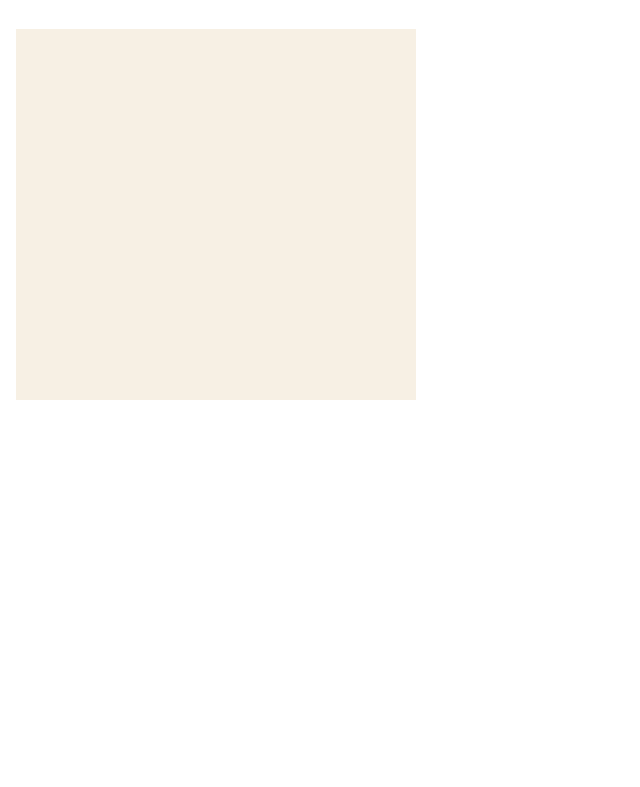
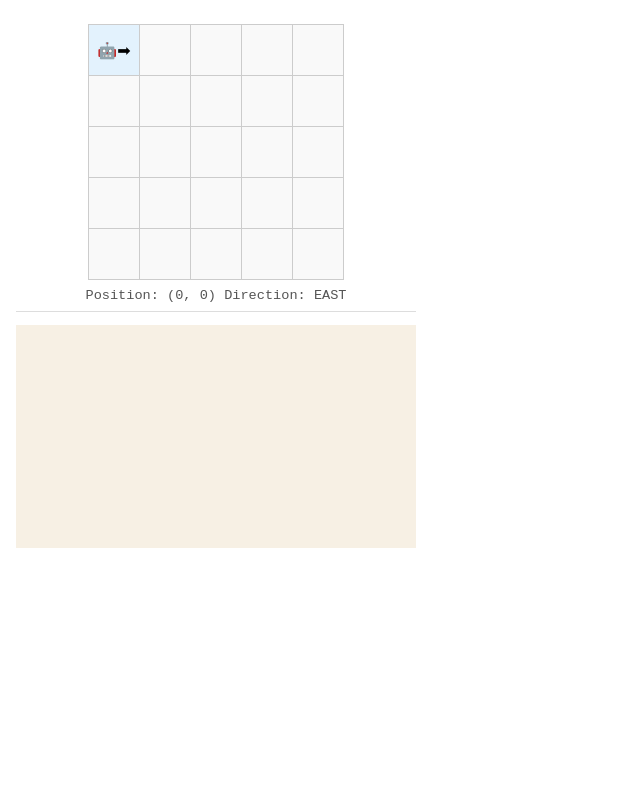
Before and after one commit to SmartgradDev/octo-blockly, a website built with webpack: page src/index.html in a window 1280 px wide. Shown: the whole page, without its empty margins (0-640 px from the left). Built offline with nearby package versions, Linux system fonts and the light colour scheme; what blockly would draw is missing.

Commit message:
feat: grid system

```diff
--- a/src/index.css
+++ b/src/index.css
@@ -38,3 +38,37 @@ code {
 #output {
   height: 50%;
 }
+
+/* ── Robot Grid Simulator ─────────────────────────── */
+
+#simulatorPane {
+  padding: 0.5rem;
+  border-bottom: 1px solid #ddd;
+}
+
+.robot-grid {
+  border-collapse: collapse;
+  margin: 0 auto;
+}
+
+.robot-grid-cell {
+  width: 48px;
+  height: 48px;
+  border: 1px solid #ccc;
+  text-align: center;
+  vertical-align: middle;
+  font-size: 16px;
+  background-color: #f9f9f9;
+}
+
+.robot-cell {
+  background-color: #e3f2fd;
+}
+
+.robot-status {
+  text-align: center;
+  margin-top: 0.5rem;
+  font-family: monospace;
+  font-size: 0.85rem;
+  color: #555;
+}
--- a/src/index.html
+++ b/src/index.html
@@ -7,6 +7,7 @@
   <body>
     <div id="pageContainer">
       <div id="outputPane">
+        <div id="simulatorPane"></div>
         <pre id="generatedCode"><code></code></pre>
         <div id="output"></div>
       </div>
--- a/src/index.ts
+++ b/src/index.ts
@@ -11,12 +11,23 @@ import {forBlock} from './generators/javascript';
 import {javascriptGenerator} from 'blockly/javascript';
 import {save, load} from './serialization';
 import {toolbox} from './toolbox';
+import {createRobotState, GridConfig} from './robot/RobotState';
+import {renderGrid} from './robot/GridRenderer';
 import './index.css';
 
 // Register the blocks and generator with Blockly
 Blockly.common.defineBlocks(blocks);
 Blockly.common.defineBlocks(robotBlocks);
 Object.assign(javascriptGenerator.forBlock, forBlock);
+
+// ── Robot simulator: initial state ──────────────────────────────────
+const grid: GridConfig = {width: 5, height: 5};
+const robot = createRobotState(0, 0, 'EAST');
+
+const simulatorPane = document.getElementById('simulatorPane');
+if (simulatorPane) {
+  renderGrid(simulatorPane, grid, robot);
+}
 
 // Set up UI elements and inject Blockly
 const codeDiv = document.getElementById('generatedCode')?.firstChild;
--- /dev/null
+++ b/src/robot/GridRenderer.ts
@@ -0,0 +1,67 @@
+/**
+ * GridRenderer — renders a 2D grid with a robot into a DOM container.
+ *
+ * Uses a plain HTML table for maximum simplicity (no canvas, no
+ * game engine). Each cell is a <td>. The robot is shown as an emoji
+ * with a directional arrow.
+ *
+ * This module reads RobotState/GridConfig but never mutates them.
+ */
+
+import {Direction, GridConfig, RobotState} from './RobotState';
+
+/** Maps a direction to a visual indicator shown alongside the robot. */
+function directionArrow(dir: Direction): string {
+  switch (dir) {
+    case 'NORTH':
+      return '⬆';
+    case 'SOUTH':
+      return '⬇';
+    case 'EAST':
+      return '➡';
+    case 'WEST':
+      return '⬅';
+  }
+}
+
+/**
+ * Render the grid + robot into the given container element.
+ *
+ * This function replaces the container's innerHTML each time it is
+ * called — simple and stateless.
+ */
+export function renderGrid(
+  container: HTMLElement,
+  grid: GridConfig,
+  robot: RobotState,
+): void {
+  const table = document.createElement('table');
+  table.className = 'robot-grid';
+
+  // Row 0 is the top of the grid (y increases downward in the table,
+  // but we keep the coordinate system with (0,0) at top-left).
+  for (let row = 0; row < grid.height; row++) {
+    const tr = document.createElement('tr');
+    for (let col = 0; col < grid.width; col++) {
+      const td = document.createElement('td');
+      td.className = 'robot-grid-cell';
+
+      if (col === robot.x && row === robot.y) {
+        td.classList.add('robot-cell');
+        td.textContent = '🤖' + directionArrow(robot.direction);
+      }
+
+      tr.appendChild(td);
+    }
+    table.appendChild(tr);
+  }
+
+  // Status line below the grid.
+  const status = document.createElement('div');
+  status.className = 'robot-status';
+  status.textContent = `Position: (${robot.x}, ${robot.y})  Direction: ${robot.direction}`;
+
+  container.innerHTML = '';
+  container.appendChild(table);
+  container.appendChild(status);
+}
--- /dev/null
+++ b/src/robot/RobotState.ts
@@ -0,0 +1,33 @@
+/**
+ * RobotState — a simple model representing the robot's position
+ * and direction on a 2D grid.
+ *
+ * This file has no side effects and no DOM dependencies.
+ */
+
+/** The four cardinal directions the robot can face. */
+export type Direction = 'NORTH' | 'SOUTH' | 'EAST' | 'WEST';
+
+/** The robot's state on the grid. */
+export interface RobotState {
+  x: number;
+  y: number;
+  direction: Direction;
+}
+
+/** Grid dimensions. */
+export interface GridConfig {
+  width: number;
+  height: number;
+}
+
+/**
+ * Create a fresh robot state with the given initial values.
+ */
+export function createRobotState(
+  x: number,
+  y: number,
+  direction: Direction,
+): RobotState {
+  return {x, y, direction};
+}
```
